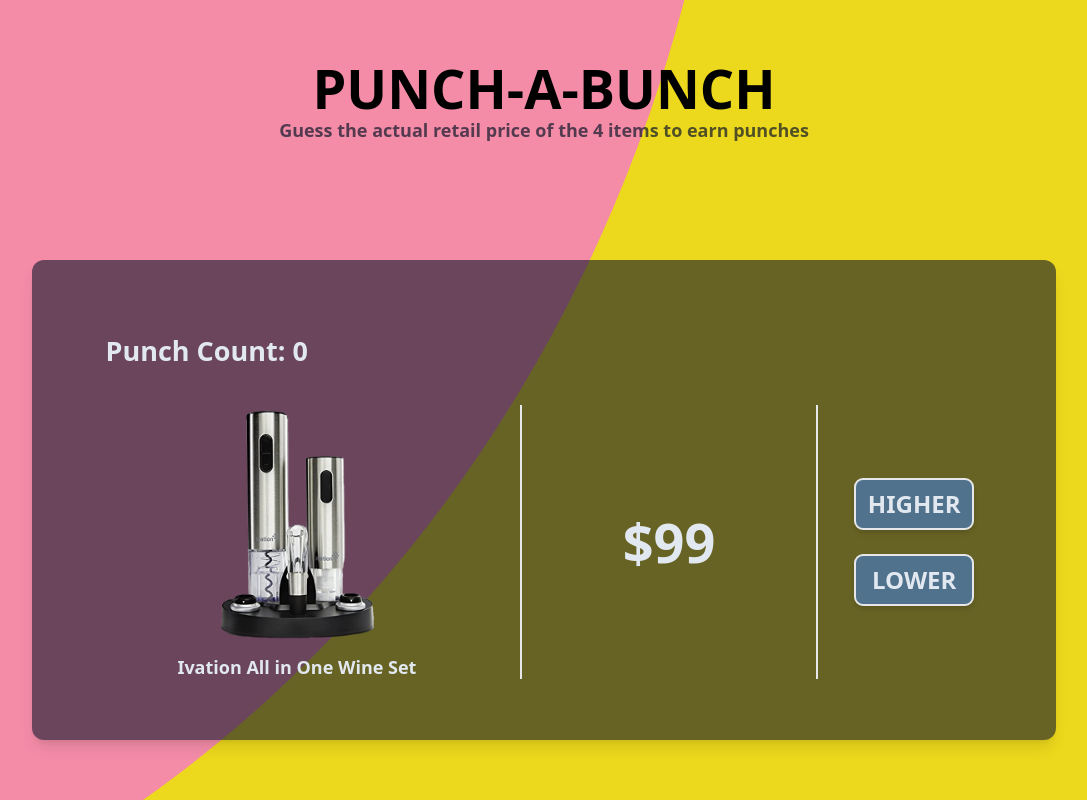
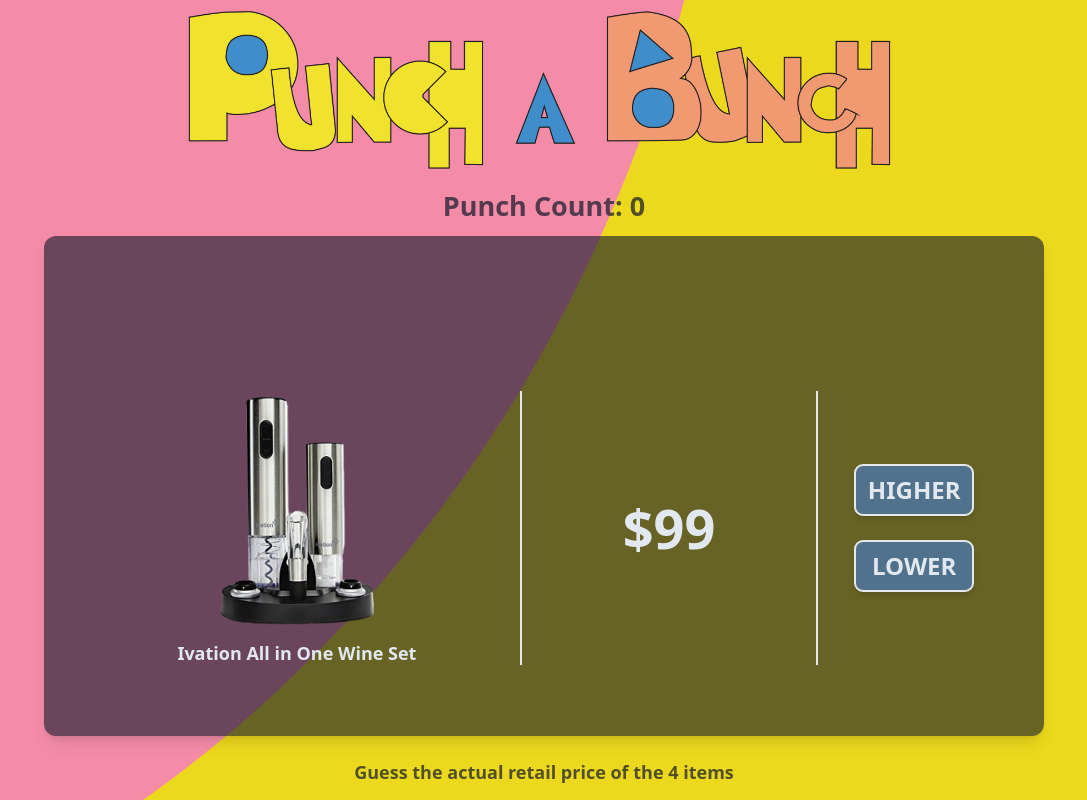
Before and after one commit to hpweisberg/ThePriceIsRight-PunchABunch, a React (Vite) app: page / in a window 1280 px wide. Both pictures are taken after a click on the button "Start Hi-Lo Game". Shown: the whole page, without its empty margins (96-1183 px from the left). Built offline with nearby package versions, Linux system fonts and the light colour scheme.

Commit message:
refeactor and styling

```diff
--- a/index.html
+++ b/index.html
@@ -6,7 +6,7 @@
     <meta name="viewport" content="width=device-width, initial-scale=1.0" />
     <title>Punch-A-Bunch</title>
   </head>
-  <body >
+  <body>
     <div id="root"></div>
     <script type="module" src="/src/main.jsx"></script>
   </body>
--- a/src/App.jsx
+++ b/src/App.jsx
@@ -1,5 +1,8 @@
 import { useState, useEffect } from "react"
-import HiLoContainer from "./Components/HiLoContainer"
+// import HiLoContainer from "./Components/HiLoContainer"
+import HiLoGame from "./Components/HiLoGame";
+import PrizeValues from "./Components/PrizeValues";
+import TopTitle from "./Components/TopTitle";
 
 import hydrationSystem from './assets/GamePieces/hydrationSystem.png';
 import cakeStand from './assets/GamePieces/cakeStand.png';
@@ -10,6 +13,8 @@ import wineSet from './assets/GamePieces/wineSet.png';
 import speakers from './assets/GamePieces/speakers.png';
 import weights from './assets/GamePieces/weights.png';
 import PunchABunchContainer from "./Components/PunchABunchContainer";
+import HiLoRules from "./Components/HiLoRules";
+
 
 const hiLoItems = [
   {
@@ -70,6 +75,25 @@ function App() {
   const [item, setItem] = useState(null)
   const [usedItems, setUsedItems] = useState({});
 
+  //TODO Start the HiLo Game
+  const handleStartHiLoGame = () => {
+    setStartPunchABunch(false)
+    setHiLoItemCount(0)
+    setItem(null)
+    setUsedItems({})
+    getRandomItem()
+    setHiLoItemCount(hiLoItemCount + 1)
+  }
+
+  //TODO Return to Start Screen
+  const handleNewGame = () => {
+    setStartPunchABunch(false)
+    setHiLoItemCount(0)
+    setItem(null)
+    setUsedItems({})
+  }
+
+  //TODO Start Punch-A-Bunch
   const handleStartPunchABunch = () => {
     if (startPunchABunch === false) {
       setStartPunchABunch(true)
@@ -78,15 +102,17 @@ function App() {
     }
   }
 
+  //TODO Add Punch
   const handleCorrectHiLoGuess = () => {
     setPunchCount(punchCount + 1)
   }
 
+  //TODO Use Punch
   const handleUsePunch = () => {
     setPunchCount(punchCount - 1)
   }
 
-
+  //TODO Find random HiLo item, prevent used items from re-appearing
   const getRandomItem = () => {
     const unusedItems = hiLoItems.filter(item => !usedItems[item.name]);
 
@@ -106,7 +132,7 @@ function App() {
   };
 
 
-
+  //TODO Display the next Item
   const handleNextHiLoItem = () => {
     if (hiLoItemCount < 4) {
       setHiLoItemCount(hiLoItemCount + 1)
@@ -114,79 +140,22 @@ function App() {
     }
   }
 
-  const handleStartHiLoGame = () => {
-    setStartPunchABunch(false)
-    setHiLoItemCount(0)
-    setItem(null)
-    setUsedItems({})
-    getRandomItem()
-    setHiLoItemCount(hiLoItemCount + 1)
-  }
-
-  const handleNewGame = () => {
-    setStartPunchABunch(false)
-    setHiLoItemCount(0)
-    setItem(null)
-    setUsedItems({})
-  }
-
 
   return (
-    <main className="flex flex-col items-center justify-around h-screen">
-      <div className="h-[10vh] flex flex-col justify-center items-center">
-        <h1 className="md:text-4xl text-2xl">PUNCH-A-BUNCH</h1>
-        {
-          startPunchABunch === false &&
-          <h3 className="text-xs md:text-md text-slate-900/70 text-center md:px-0 px-2">Guess the actual retail price of the 4 items to earn punches</h3>
-        }
-        {punchCount > 0 && startPunchABunch &&
-          <h3 className="text-xs md:text-md text-slate-900/70 text-center md:px-0 px-2">Punch Count: {punchCount}</h3>
-        }
-        {
-          punchCount === 0 && startPunchABunch &&
-          <h3 className="text-xs md:text-md text-slate-900/70 text-center md:px-0 px-2">You can only keep 1 prize</h3>
-        }
-      </div>
-      <div className="flex justify-center items-center h-[80vh] md:h-[60vh] w-[80vw] bg-slate-900/60 rounded-lg shadow-lg">
+    <main className="flex flex-col items-center gap-4 h-screen">
+      <TopTitle startPunchABunch={startPunchABunch} punchCount={punchCount} handleStartHiLoGame={handleStartHiLoGame} item={item} />
+      <div className="flex justify-center items-center h-[600px] md:h-[500px] w-[90%] md:w-[1000px] bg-slate-900/60 rounded-lg shadow-lg">
         {startPunchABunch ?
           <PunchABunchContainer punchCount={punchCount} handleUsePunch={handleUsePunch} handleNewGame={handleNewGame} />
           :
-          <HiLoContainer punchCount={punchCount} handleCorrectHiLoGuess={handleCorrectHiLoGuess} hiLoItemCount={hiLoItemCount} handleNextHiLoItem={handleNextHiLoItem} handleStartPunchABunch={handleStartPunchABunch} getRandomItem={getRandomItem} item={item} handleStartHiLoGame={handleStartHiLoGame} handleNewGame={handleNewGame} />
+          <HiLoGame punchCount={punchCount} handleCorrectHiLoGuess={handleCorrectHiLoGuess} hiLoItemCount={hiLoItemCount} handleNextHiLoItem={handleNextHiLoItem} handleStartPunchABunch={handleStartPunchABunch} getRandomItem={getRandomItem} item={item} handleStartHiLoGame={handleStartHiLoGame} handleNewGame={handleNewGame} />
         }
       </div>
+      {!startPunchABunch && item != null &&
+        <HiLoRules />
+      }
       {punchCount > 0 && startPunchABunch &&
-        <div className="flex flex-col md:w-3/5 justify-center items-center md:text-md text-xs md:gap-2">
-          <div className="flex gap-2">
-            <p>
-              <span className="bg-red-400 rounded-full md:p-1 p-[3px] ">1</span>$25,000
-            </p>
-            <p>
-              <span className="bg-red-400 rounded-full md:p-1 p-[3px] ">2</span>$10,000
-            </p>
-          </div>
-          <div className="flex gap-2">
-            <p>
-              <span className="bg-red-400 rounded-full md:p-1 p-[3px]">4</span>$5,000
-            </p>
-            <p>
-              <span className="bg-red-400 rounded-full md:p-1 p-[3px]">8</span>$2,500
-            </p>
-            <p>
-              <span className="bg-red-400 rounded-full md:p-1 p-[3px]">10</span>$1,000
-            </p>
-          </div>
-          <div className="flex gap-2">
-            <p>
-              <span className="bg-red-400 rounded-full md:p-1 p-[3px] ">10</span>$500
-            </p>
-            <p>
-              <span className="bg-red-400 rounded-full md:p-1 p-[3px] ">10</span>$250
-            </p>
-            <p>
-              <span className="bg-red-400 rounded-full md:p-1 p-[3px] ">5</span>$100
-            </p>
-          </div>
-        </div>
+        <PrizeValues />
       }
     </main>
   )
--- a/src/Components/HiLoContainer.jsx
+++ /dev/null
@@ -1,25 +0,0 @@
-/* eslint-disable react/prop-types */
-import HiLoGame from "./HiLoGame";
-
-
-
-const HiLoContainer = ({ punchCount, handleCorrectHiLoGuess, hiLoItemCount, handleNextHiLoItem, handleStartPunchABunch, getRandomItem, item, handleStartHiLoGame, handleNewGame }) => {
-
-  return (
-    <section className="text-slate-200">
-      <HiLoGame
-        punchCount={punchCount}
-        handleCorrectHiLoGuess={handleCorrectHiLoGuess}
-        hiLoItemCount={hiLoItemCount}
-        handleNextHiLoItem={handleNextHiLoItem}
-        handleStartPunchABunch={handleStartPunchABunch}
-        getRandomItem={getRandomItem}
-        item={item}
-        handleStartHiLoGame={handleStartHiLoGame}
-        handleNewGame={handleNewGame}
-      />
-    </section>
-  );
-};
-
-export default HiLoContainer;
--- a/src/Components/HiLoGame.jsx
+++ b/src/Components/HiLoGame.jsx
@@ -13,15 +13,18 @@ const HiLoGame = ({
   handleStartPunchABunch,
   handleNewGame
 }) => {
+  //TODO Track state of RealPrice, message, and disable buttons.
   const [showRealPrice, setShowRealPrice] = useState(false);
   const [message, setMessage] = useState(null)
   const [buttonsDisabled, setButtonsDisabled] = useState(false);
 
+  //TODO Hide the real price and message on new item.
   useEffect(() => {
     setShowRealPrice(false);
     setMessage(null);
   }, [item]);
 
+  //TODO Handle the user guess: show real price, disable buttons, & set message
   const handleGuess = (guess) => {
     setShowRealPrice(true);
     setButtonsDisabled(true);
@@ -37,6 +40,7 @@ const HiLoGame = ({
     }
   };
 
+  //TODO Handle the user clicking continue to the next item
   const handleContinue = () => {
     setShowRealPrice(false);
     setButtonsDisabled(false);
@@ -46,11 +50,13 @@ const HiLoGame = ({
     }
   };
 
+  //TODO Handle the user guessing wrong on all 4 items
   const handleTryAgain = () => {
     handleNewGame();
     setButtonsDisabled(false);
   }
 
+  //TODO Handle the start game btn
   if (hiLoItemCount === 0) {
     return (
       <section>
@@ -59,30 +65,29 @@ const HiLoGame = ({
     );
   }
 
+  //TODO Display the end game screen if user lost
   if ((hiLoItemCount === 4) && message && (punchCount === 0)) {
     return (
       <div className="flex flex-col justify-center items-center gap-4">
         <h2 className="text-center text-lg">Better luck next time!</h2>
-        <button onClick={handleTryAgain} className="w-auto border-2 rounded-md shadow-md m-2 h-10  hover:bg-slate-800 hover:transition-colors">Play Again?</button>
+        <button onClick={handleTryAgain} className="w-auto border-2 rounded-md shadow-md m-2 h-10 hover:bg-slate-800 hover:transition-colors">Play Again?</button>
       </div>
     )
   }
 
   return (
-    <main className="flex flex-col justify-center md:gap-4 gap-2">
-      <div className="flex flex-col md:flex-row md:justify-between md:gap-20 md:text-md text-sm items-center">
-        <h3 className="w-full md:w-1/3 text-center text-lg">Punch Count: {punchCount}</h3>
-        <p className={`w-full md:w-1/3 h-6 md:h-10  text-center text-4xl alig-center text-slate-800
+    <main className="flex flex-col justify-center gap-1 md:gap-4 text-slate-200 items-center">
+      <div className="flex flex-col md:flex-row md:justify-center md:gap-10 text-sm md:text-md items-center">
+        <p className={`w-full  h-6 md:h-10 text-center text-4xl alig-center text-slate-800
         ${message === "Correct!"
-            ? "text-green-300 mb-2"
+            ? "text-green-500 mb-2"
             : message === "Incorrect!"
-              ? "text-red-300 mb-2"
+              ? "text-red-500 mb-2"
               : ""
           }`}
-
-        >{message}</p>
-        <div className=" md:w-1/3">
-        </div>
+        >
+          {message}
+        </p>
       </div>
       <section className="flex md:flex-row flex-col gap-4">
         <div className="flex items-center text-center flex-col text-slate-200 w-[300px] h-[250px] md:h-auto md:w-[400px]">
@@ -95,8 +100,8 @@ const HiLoGame = ({
             <p className="text-4xl">${item?.fakePrice}</p>
             :
             <div className="flex flex-col items-center">
-              <p className={`text-4xl ${message === 'Correct!' ? 'line-through decoration-green-500 mb-2' : 'line-through decoration-red-500 mb-2'}`}>{item?.fakePrice}</p>
-              <p className="text-sm">Actual Retail Price:</p>
+              <p className={`text-2xl ${message === 'Correct!' ? 'line-through decoration-green-500 mb-2' : 'line-through decoration-red-500 mb-2'}`}>{item?.fakePrice}</p>
+              <p className="text-xs">Actual Retail Price:</p>
               <p className="text-4xl">${item?.realPrice}</p>
             </div>
           }
@@ -124,13 +129,14 @@ const HiLoGame = ({
           ) : (
             <button
               onClick={hiLoItemCount === 4 && message ? handleStartPunchABunch : handleContinue}
-              className="w-20 border-2 rounded-md shadow-md m-2 h-10 bg-blue-500/50 hover:bg-slate-800 hover:transition-colors"
+              className="w-20 border-2 rounded-md shadow-md m-1 h-10 bg-blue-500/50 hover:bg-slate-800 hover:transition-colors"
             >
               Continue
             </button>
           )}
         </div>
       </section>
+
     </main>
   );
 };
--- /dev/null
+++ b/src/Components/HiLoRules.jsx
@@ -0,0 +1,8 @@
+
+const HiLoRules = () => {
+  return (
+    <h3 className="text-xs md:text-md text-slate-900/70 text-center md:px-0 px-2">Guess the actual retail price of the 4 items</h3>
+  );
+}
+
+export default HiLoRules;
--- /dev/null
+++ b/src/Components/PrizeValues.jsx
@@ -0,0 +1,38 @@
+const PrizeValues = () => {
+  return (
+    <div className="flex flex-col md:w-3/5 justify-center items-center  text-xs md:gap-1">
+      <div className="flex gap-2">
+        <p>
+          <span className="bg-red-400 rounded-full md:p-1 p-[3px] ">1</span>$25,000
+        </p>
+        <p>
+          <span className="bg-red-400 rounded-full md:p-1 p-[3px] ">2</span>$10,000
+        </p>
+      </div>
+      <div className="flex gap-2">
+        <p>
+          <span className="bg-red-400 rounded-full md:p-1 p-[3px]">4</span>$5,000
+        </p>
+        <p>
+          <span className="bg-red-400 rounded-full md:p-1 p-[3px]">8</span>$2,500
+        </p>
+        <p>
+          <span className="bg-red-400 rounded-full md:p-1 p-[3px]">10</span>$1,000
+        </p>
+      </div>
+      <div className="flex gap-2">
+        <p>
+          <span className="bg-red-400 rounded-full md:p-1 p-[3px] ">10</span>$500
+        </p>
+        <p>
+          <span className="bg-red-400 rounded-full md:p-1 p-[3px] ">10</span>$250
+        </p>
+        <p>
+          <span className="bg-red-400 rounded-full md:p-1 p-[3px] ">5</span>$100
+        </p>
+      </div>
+    </div>
+  );
+}
+
+export default PrizeValues;
--- /dev/null
+++ b/src/Components/TopTitle.jsx
@@ -0,0 +1,26 @@
+/* eslint-disable react/prop-types */
+import logo from '/Punch-A-Bunch-logo.png'
+
+
+const TopTitle = ({ startPunchABunch, punchCount, item }) => {
+  return (
+    <div className="md:h-[200px] flex flex-col justify-center items-center md:mb-2">
+      <img src={logo} alt="Punch-A-Bunch Logo" className=" h-[100px] md:h-[200px] mt-2" />
+      {
+        startPunchABunch === false && (item != null) &&
+        <div className=''>
+          <p className='text-sm md:text-lg text-slate-900/70 text-center md:px-0 px-2'>Punch Count: {punchCount}</p>
+        </div>
+      }
+      {punchCount > 0 && startPunchABunch &&
+        <h3 className="text-xs md:text-md text-slate-900/70 text-center md:px-0 px-2">Punch Count: {punchCount}</h3>
+      }
+      {
+        punchCount === 0 && startPunchABunch &&
+        <h3 className="text-xs md:text-md text-slate-900/70 text-center md:px-0 px-2">You can only keep 1 prize</h3>
+      }
+    </div>
+  );
+}
+
+export default TopTitle;
--- a/src/index.css
+++ b/src/index.css
@@ -3,7 +3,7 @@
 @tailwind utilities;
 
 :root {
-  @apply md:bg-hero-pattern bg-cover bg-no-repeat bg-center h-screen w-screen flex flex-col justify-center items-center text-black font-sans text-2xl font-bold overscroll-none bg-hero-pattern-mobile
+  @apply md:bg-hero-pattern bg-cover bg-no-repeat bg-center h-screen w-screen flex flex-col justify-center items-center text-black font-sans text-2xl font-bold overscroll-none bg-hero-pattern-mobile bg-yellow-300
 }
 
 button {
```
Also changed, not shown: src/Components/PrizeReveal.jsx (+8 -5 lines), src/Components/PunchABunchContainer.jsx (+8 -8 lines), public/Punch-A-Bunch-logo.png (added).
